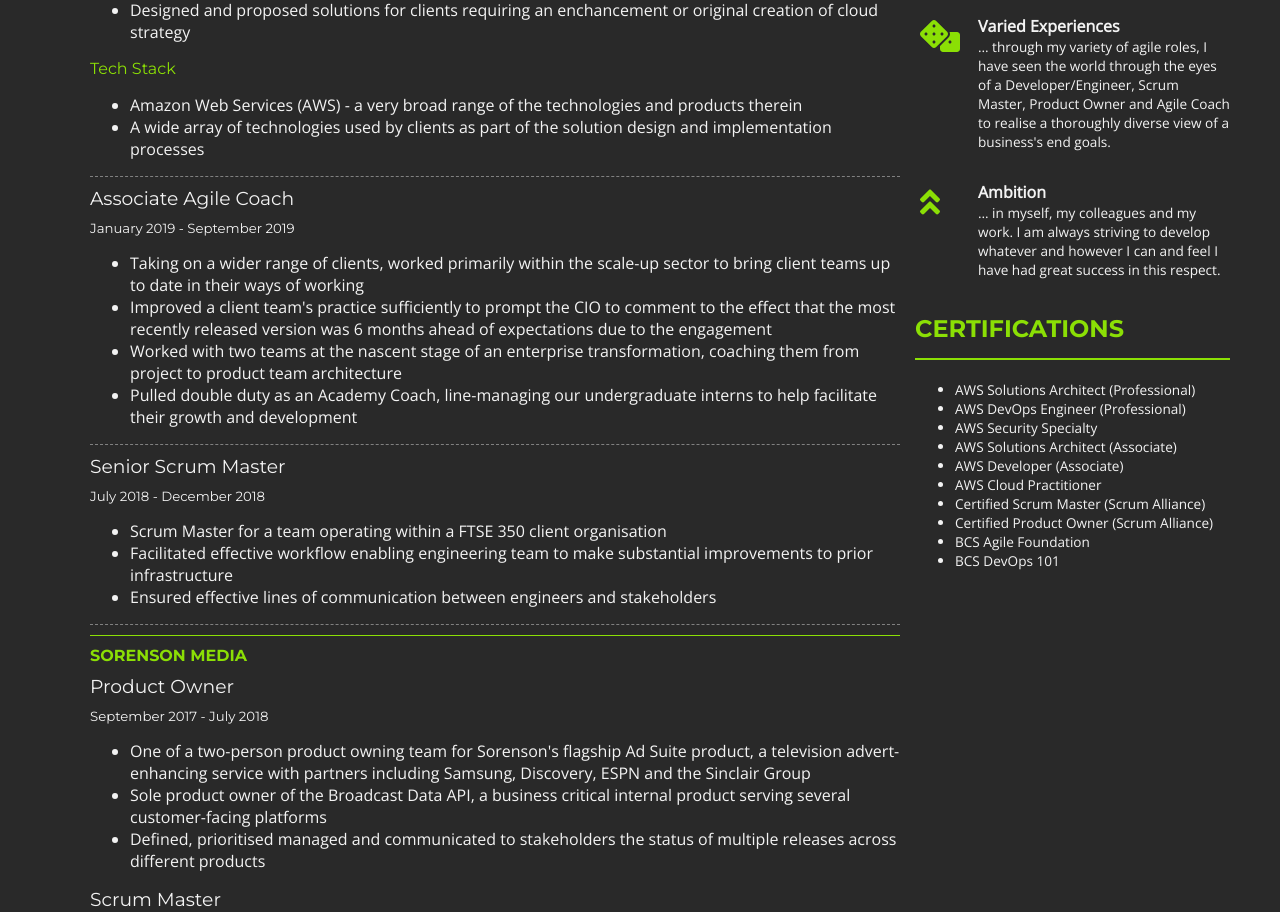
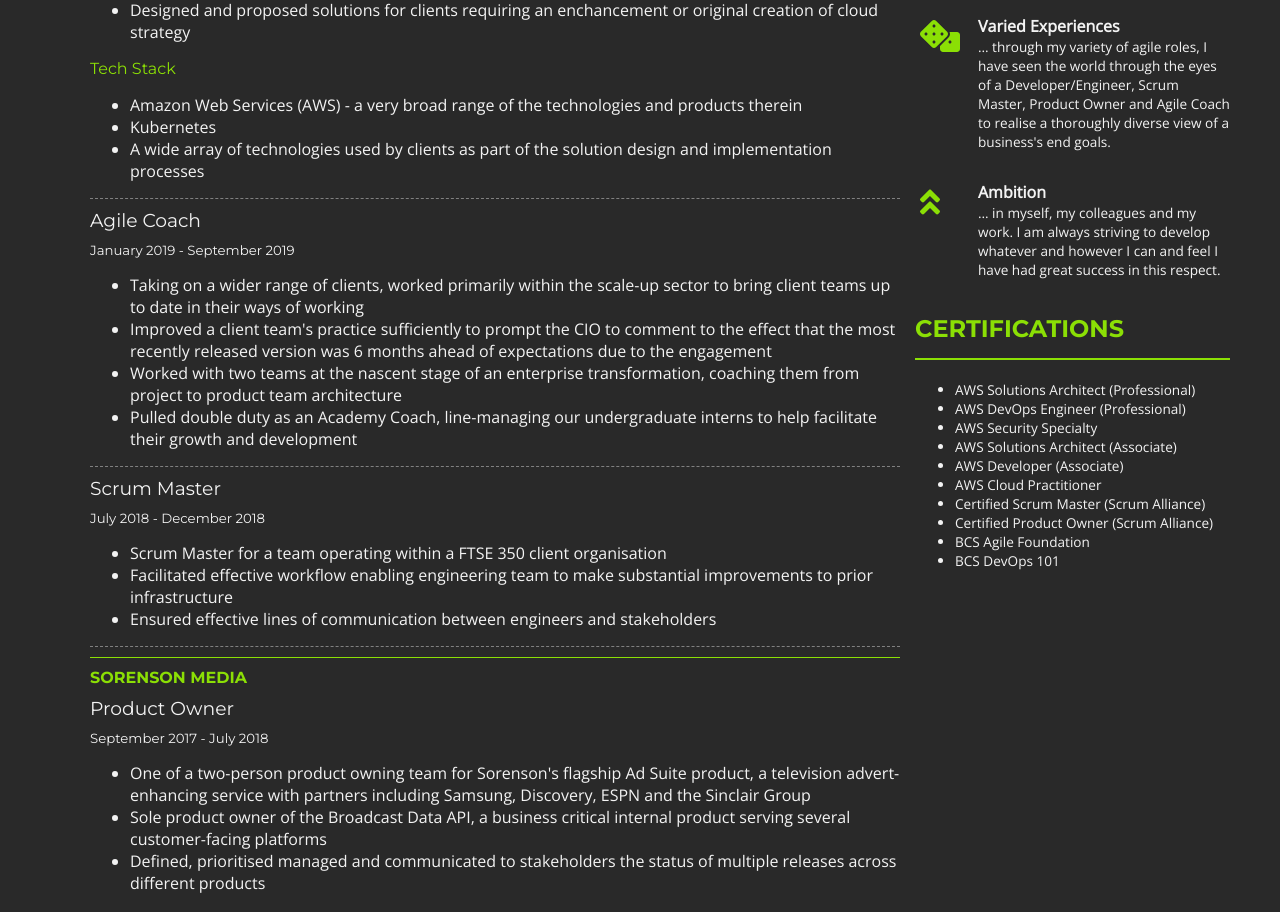
Before and after one commit to rjcoupe/cv, an Angular app: page / in a window 1280 px wide. Shown: the part 840-1752 px from the top of the page. Built offline with nearby package versions, Linux system fonts and the light colour scheme; what ng2-charts would draw is missing.

Commit message:
Added SysOps certificate

```diff
--- a/src/app/experience/experience.component.ts
+++ b/src/app/experience/experience.component.ts
@@ -19,11 +19,12 @@ export class ExperienceComponent implements OnInit {
       ],
       technologies: [
         'Amazon Web Services (AWS) - a very broad range of the technologies and products therein',
+        'Kubernetes',
         'A wide array of technologies used by clients as part of the solution design and implementation processes'
       ]
     },
     {
-      title: 'Associate Agile Coach',
+      title: 'Agile Coach',
       employer: 'DevOpsGroup',
       location: 'Cardiff',
       dateFrom: 'January 2019',
@@ -36,7 +37,7 @@ export class ExperienceComponent implements OnInit {
       ]
     },
     {
-      title: 'Senior Scrum Master',
+      title: 'Scrum Master',
       employer: 'DevOpsGroup',
       location: 'Cardiff',
       dateFrom: 'July 2018',
```
